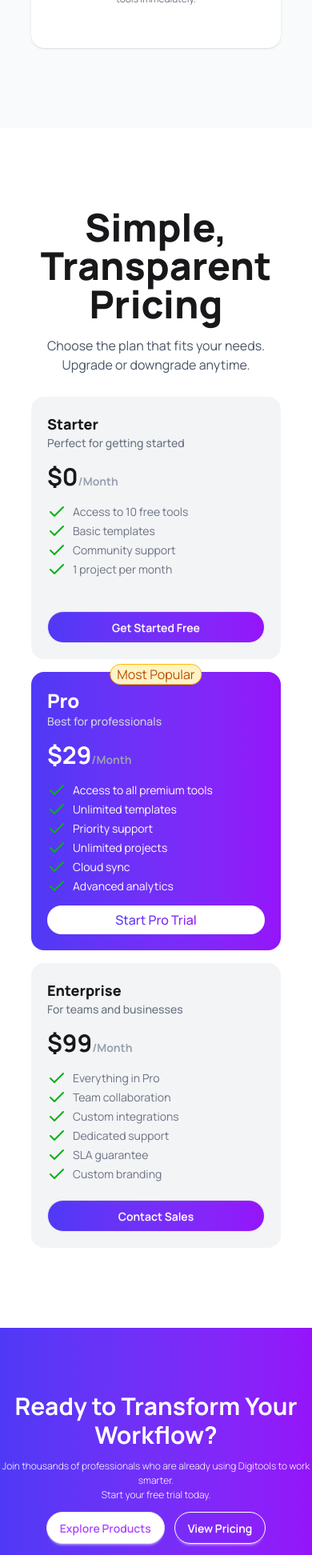
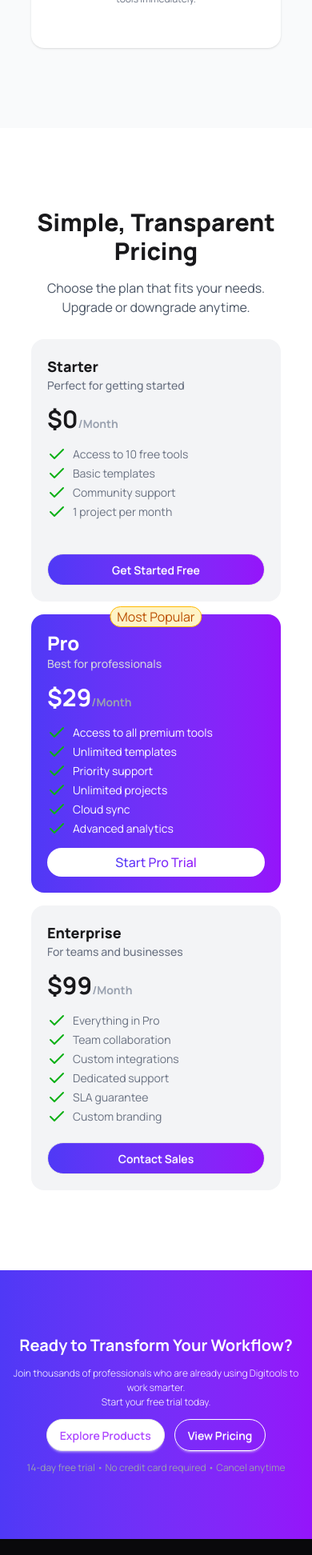
Before and after one commit to developeribrahim13/my-6th-assignment-digitools-platform, a React (Vite) app: page / in a window 390 px wide. Shown: the part 5124-7068 px from the top of the page at 80% size. Built offline with nearby package versions, Linux system fonts and the light colour scheme.

Commit message:
some issues have been fixed

```diff
--- a/index.html
+++ b/index.html
@@ -1,5 +1,5 @@
 <!doctype html>
-<html lang="en">
+<html lang="en" theme="light">
   <head>
     <meta charset="UTF-8" />
     <link rel="icon" type="image/svg+xml" href="./src/assets/banner.png" />
--- a/src/components/pricingSection/PricingSection.jsx
+++ b/src/components/pricingSection/PricingSection.jsx
@@ -4,7 +4,7 @@ import React from 'react';
 const PricingSection = () => {
     return (
         <div className='max-w-[80%] mx-auto py-25'>
-            <h1 className='text-5xl font-extrabold text-center'>Simple, Transparent Pricing</h1>
+            <h1 className='text-3xl sm:text-5xl font-extrabold text-center'>Simple, Transparent Pricing</h1>
             <p className='text-gray-600 text-center mt-4 mb-7'>Choose the plan that fits your needs. Upgrade or downgrade anytime.</p>
             <div className='grid sm:grid-cols-2 md:grid-cols-3 gap-4'>
                 <div className='bg-gray-100 rounded-2xl p-5'>
--- a/src/components/products/Products.jsx
+++ b/src/components/products/Products.jsx
@@ -14,7 +14,7 @@ const Products = ({carteAche,setCarteAche}) => {
     const [clickProduct,setClickProduct] = useState(true);
 
     return (
-        <div className='max-w-[90%] sm:max-w-[80%] mx-auto mt-20'>
+        <div className='max-w-[95%] sm:max-w-[80%] mx-auto mt-20'>
             <div className=''>
                 <h1 className='text-5xl font-extrabold text-center'>Premium Digital Tools</h1>
                 <p className='text-gray-600 text-center mt-4 mb-3'>Choose from our curated collection of premium digital products designed<br />to boost your productivity and creativity.</p>
--- a/src/components/products/carts/Carts.jsx
+++ b/src/components/products/carts/Carts.jsx
@@ -11,11 +11,11 @@ const Carts = ({carteAche, setCarteAche}) => {
                {carteAche.map(el=>(
                 <div className='flex justify-between items-center p-4 mb-5 rounded-2xl bg-gray-100'>
                     <div className='flex gap-3 items-center'>
-                    <div className='shadow w-15 h-15 rounded-full flex justify-center items-center'>
+                    <div className='shadow w-10 h-10  sm:w-15 sm:h-15 rounded-full flex justify-center items-center'>
                         <img src={el.icon}></img>
                     </div>
                     <div>
-                        <h3 className='text-lg font-bold'>{el.name}</h3>
+                        <h3 className='text-sm sm:text-lg font-bold'>{el.name}</h3>
                         <p className='text-sm text-gray-500'>${el.price}</p>
                     </div>
                     </div>
--- a/src/components/workflow/Workflow.jsx
+++ b/src/components/workflow/Workflow.jsx
@@ -3,8 +3,8 @@ import React from 'react';
 const Workflow = () => {
     return (
         <div className='bg-linear-to-r from-[#4F39F6] to-[#9514FA] py-20'>
-            <div className='text-center space-y-3'>
-                <h1 className='text-white text-3xl font-bold'>Ready to Transform Your Workflow?</h1>
+            <div className='text-center space-y-3 px-2.5'>
+                <h1 className='text-white text-xl sm:text-3xl font-bold'>Ready to Transform Your Workflow?</h1>
                 <p className='text-white font-light text-[12px]'>Join thousands of professionals who are already using Digitools to work smarter.<br/>Start your free trial today.</p>
                 <div className='flex justify-center items-center gap-3'>
                     <button className='btn bg-white text-purple-500 rounded-3xl'>Explore Products</button>
```
